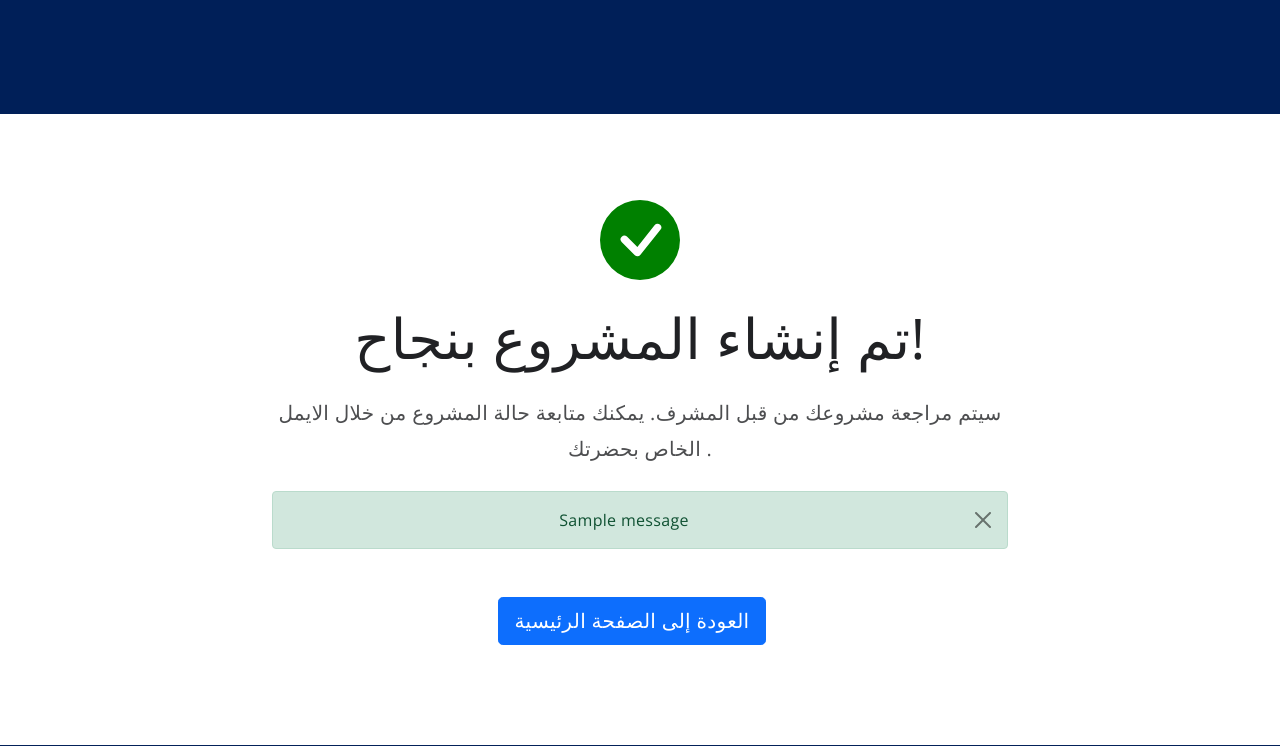
After one commit to Mohamed00Abdelmonem/Graduation-Project, a Django app: page /project/project/success/ in a window 1280 px wide. The commit adds this page. Shown: the top 746 px of the page. Run offline with Django 5.2, Linux system fonts and the light colour scheme; tables that the repository leaves empty hold one stand-in row (values such as "Sample post"); one stand-in notice (Sample message) is shown; some libraries are stand-ins or nearby versions; grey boxes are pictures that could not be loaded.

Commit message:
Fixed: send message to email leader after add project and make page seccessfly after add and send mail

```diff
--- /dev/null
+++ b/graduation_project/templates/success_create_project.html
@@ -0,0 +1,40 @@
+{% extends "base.html" %}
+{% load bootstrap5 %}
+
+{% block body %}
+<div class="container"style="margin-top: 200px; margin-bottom: 100px;">
+    <div class="row justify-content-center">
+        <div class="col-md-8 text-center">
+            <!-- Success Icon -->
+            <div class="mb-4">
+                <svg xmlns="http://www.w3.org/2000/svg" width="80" height="80" fill="green" class="bi bi-check-circle-fill" viewBox="0 0 16 16">
+                    <path d="M16 8A8 8 0 1 1 0 8a8 8 0 0 1 16 0zm-3.97-3.03a.75.75 0 0 0-1.08.022L7.477 9.417 5.384 7.323a.75.75 0 0 0-1.06 1.06L6.97 11.03a.75.75 0 0 0 1.079-.02l3.992-4.99a.75.75 0 0 0-.01-1.05z"/>
+                </svg>
+            </div>
+
+            <!-- Success Message -->
+            <h1 class="display-4 mb-4">تم إنشاء المشروع بنجاح!</h1>
+            <p class="lead mb-4">سيتم مراجعة مشروعك من قبل المشرف. يمكنك متابعة حالة المشروع من خلال  الايمل الخاص بحضرتك .</p>
+
+            <!-- Display Django Messages -->
+            {% if messages %}
+                <div class="messages">
+                    {% for message in messages %}
+                        <div class="alert alert-{{ message.tags }} alert-dismissible fade show" role="alert">
+                            {{ message }}
+                            <button type="button" class="btn-close" data-bs-dismiss="alert" aria-label="Close"></button>
+                        </div>
+                    {% endfor %}
+                </div>
+            {% endif %}
+
+            <!-- Navigation Buttons -->
+            <div class="mt-5">
+                <a href="/" class="btn btn-primary btn-lg me-3">
+                    العودة إلى الصفحة الرئيسية
+                </a>
+            </div>
+        </div>
+    </div>
+</div>
+{% endblock body %}
--- a/graduation_project/urls.py
+++ b/graduation_project/urls.py
@@ -1,4 +1,5 @@
 from django.urls import path
+from django.views.generic import TemplateView
 from . import views
 
 app_name  = "project"
@@ -7,6 +8,7 @@ urlpatterns = [
     path('books/', views.ProjectList, name="ProjectList"),
     path('book/<slug:slug>', views.ProjectDetail.as_view(), name="project_detail"),
     path('add-project', views.AddProject.as_view(), name="add_project"),
+    path('project/success/', TemplateView.as_view(template_name='success_create_project.html'), name='success_create_project'),
     path('like/<int:id>', views.like_post, name='like_post'),
     path('approve-project/<int:project_id>/', views.approve_project, name='approve_project'),
     path('reject-project/<int:project_id>/', views.reject_project, name='reject_project'),
```
Also changed, not shown: graduation_project/templates/add_project.html (+26 -1 lines), graduation_project/views.py (+13 -5 lines).
